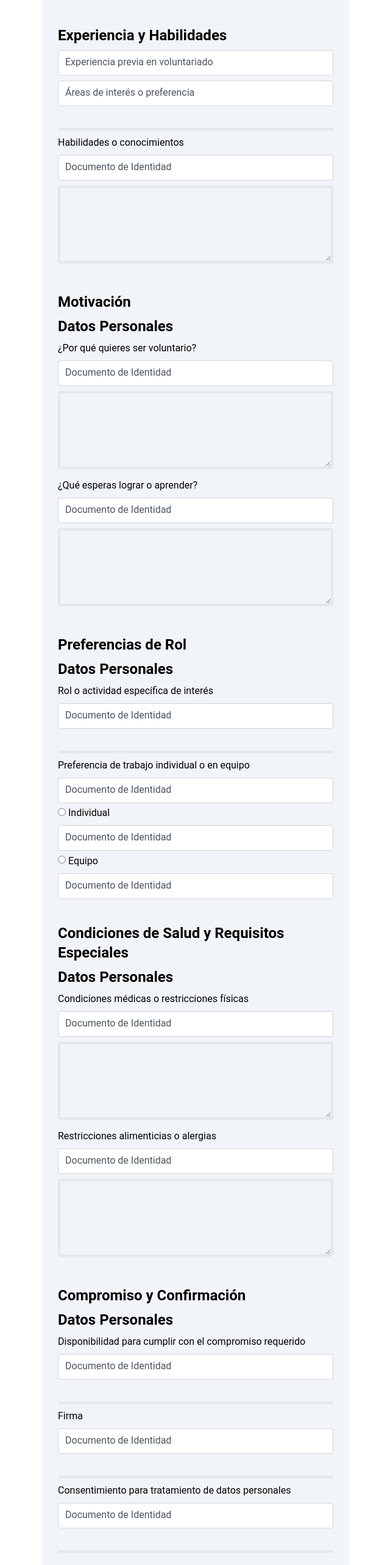
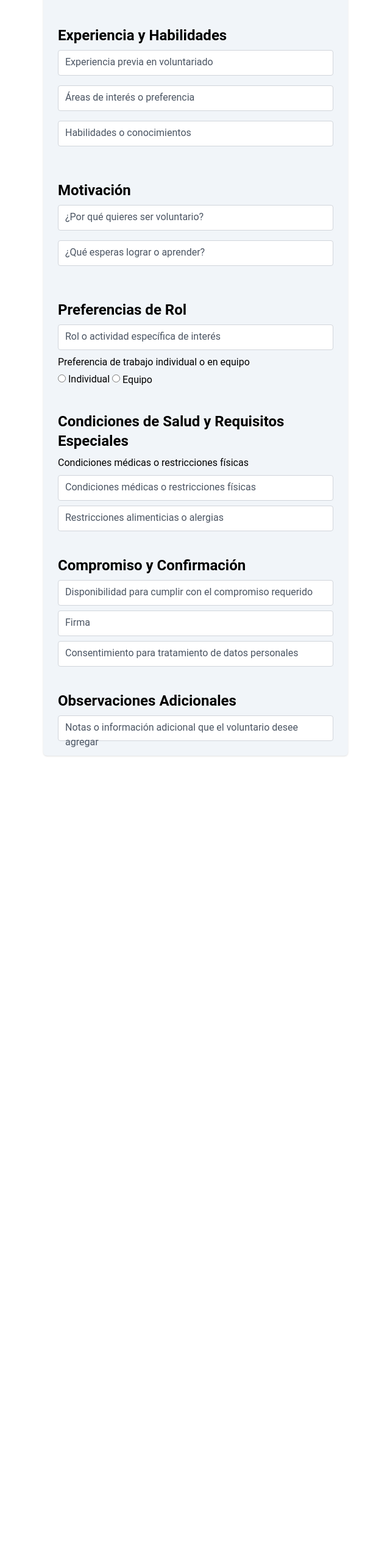
Before and after one commit to igrowker/i004-pawsome-front, a React (Vite) app: page / in a window 1280 px wide. Shown: the part 1080-3646 px from the top of the page at 61% size, without its empty margins (319-959 px from the left). After the commit the page ends 2359 px from the top, so only its background shows below. Built offline with nearby package versions, Linux system fonts and the light colour scheme.

Commit message:
fixed styles in voluteerForm and used reutilizable component

```diff
--- a/src/views/VolunteerForm.tsx
+++ b/src/views/VolunteerForm.tsx
@@ -97,6 +97,7 @@ const VolunteerForm = () => {
             className="text-2xl font-bold font-roboto"
           />
 
+          <div>
             <Input
               placeholder="Experiencia previa en voluntariado"
               name="experience"
@@ -105,224 +106,124 @@ const VolunteerForm = () => {
 
             <Input
               placeholder="Áreas de interés o preferencia"
-            name="dni"
+              name="preferenceArea"
               required={true}
             />
-          <input
-            type="text"
-            className="bg-transparent border-b-4 w-full outline-none leading-7"
-            id="preferenceArea"
+
+
+            <Input
+              placeholder="Habilidades o conocimientos"
+              name="knowledge"
+              required={true}
             />
-          <label htmlFor="knowledge" className="block">
-            Habilidades o conocimientos
-          </label>
+          </div>
+
+        </fieldset>
+        <fieldset className="space-y-2 mt-10">
+
+          <Legend
+            text="Motivación"
+            className="text-2xl font-bold font-roboto"
+          />
+
+          <div>
             <Input
               type="number"
-            placeholder="Documento de Identidad"
-            name="dni"
+              placeholder="¿Por qué quieres ser voluntario?"
+              name="volunteer"
               required={true}
             />
-          <textarea
-            name="knowledge"
-            id="knowledge"
-            className="bg-transparent border-4 w-full outline-none leading-7 rounded h-32"
-          ></textarea>
+
+            <Input
+              type="number"
+              placeholder="¿Qué esperas lograr o aprender?"
+              name="learn"
+              required={true}
+            />
+          </div>
+
         </fieldset>
         <fieldset className="space-y-2 mt-10">
-          <legend className="text-2xl font-bold font-roboto">Motivación</legend>
           <Legend
-            text="Datos Personales"
+            text="Preferencias de Rol"
             className="text-2xl font-bold font-roboto"
           />
-          <label htmlFor="volunteer" className="block">
-            ¿Por qué quieres ser voluntario?
-          </label>
           <Input
-            type="number"
-            placeholder="Documento de Identidad"
-            name="dni"
+            placeholder="Rol o actividad específica de interés"
+            name="role"
             required={true}
           />
-          <textarea
-            name="volunteer"
-            id="volunteer"
-            className="bg-transparent border-4 w-full outline-none leading-7 rounded h-32"
-          ></textarea>
-          <label htmlFor="learn" className="block">
-            ¿Qué esperas lograr o aprender?
-          </label>
-          <Input
-            type="number"
-            placeholder="Documento de Identidad"
-            name="dni"
-            required={true}
-          />
-          <textarea
-            name="learn"
-            id="learn"
-            className="bg-transparent border-4 w-full outline-none leading-7 rounded h-32"
-          ></textarea>{" "}
-        </fieldset>
-        <fieldset className="space-y-2 mt-10">
-          <legend className="text-2xl font-bold font-roboto">
-            Preferencias de Rol
-          </legend>
-          <Legend
-            text="Datos Personales"
-            className="text-2xl font-bold font-roboto"
-          />
-          <label htmlFor="role" className="block">
-            Rol o actividad específica de interés
-          </label>
-          <Input
-            type="number"
-            placeholder="Documento de Identidad"
-            name="dni"
-            required={true}
-          />
-          <input
-            type="text"
-            id="role"
-            className="bg-transparent border-b-4 w-full outline-none leading-7"
-          />
+
           <label className="block">
             Preferencia de trabajo individual o en equipo
           </label>
-          <Input
-            type="number"
-            placeholder="Documento de Identidad"
-            name="dni"
-            required={true}
-          />
           <input type="radio" name="individual-team" id="individual" />{" "}
-          <label htmlFor="individual">Individual</label>
-          <Input
-            type="number"
-            placeholder="Documento de Identidad"
-            name="dni"
-            required={true}
-          />
+          <label htmlFor="individual">Individual</label>{" "}
+
           <input type="radio" name="individual-team" id="team" />{" "}
           <label htmlFor="team" className="align-middle">
             Equipo
           </label>
-          <Input
-            type="number"
-            placeholder="Documento de Identidad"
-            name="dni"
-            required={true}
-          />
+
         </fieldset>
         <fieldset className="space-y-2 mt-10">
-          <legend className="text-2xl font-bold font-roboto">
-            Condiciones de Salud y Requisitos Especiales
-          </legend>
           <Legend
-            text="Datos Personales"
+            text="Condiciones de Salud y Requisitos Especiales"
             className="text-2xl font-bold font-roboto"
           />
           <label htmlFor="medicalConditions" className="block">
             Condiciones médicas o restricciones físicas
           </label>
           <Input
-            type="number"
-            placeholder="Documento de Identidad"
-            name="dni"
+            placeholder="Condiciones médicas o restricciones físicas"
+            name="medicalConditions"
             required={true}
           />
-          <textarea
-            name="medicalConditions"
-            id="medicalConditions"
-            className="bg-transparent border-4 w-full outline-none leading-7 rounded h-32"
-          ></textarea>
-          <label htmlFor="alergics" className="block">
-            Restricciones alimenticias o alergias
+          <Input
+            placeholder="Restricciones alimenticias o alergias"
+            name="alergics"
+            required={true}
+          />
+        </fieldset>
+        <fieldset className="space-y-2 mt-10">
+          <Legend
+            text="Compromiso y Confirmación"
+            className="text-2xl font-bold font-roboto"
+          />
+          <Input
+            placeholder="Disponibilidad para cumplir con el compromiso requerido"
+            name="commitment"
+            required={true}
+          />
+          <Input
+            type="number"
+            placeholder="Firma"
+            name="sign"
+            required={true}
+          />
+          <label htmlFor="permission" className="block">
+
           </label>
           <Input
             type="number"
-            placeholder="Documento de Identidad"
-            name="dni"
+            placeholder="Consentimiento para tratamiento de datos personales"
+            name="permission"
             required={true}
-          />
-          <textarea
-            name="alergics"
-            id="alergics"
-            className="bg-transparent border-4 w-full outline-none leading-7 rounded h-32"
-          ></textarea>
-        </fieldset>
-        <fieldset className="space-y-2 mt-10">
-          <legend className="text-2xl font-bold font-roboto">
-            Compromiso y Confirmación
-          </legend>
-          <Legend
-            text="Datos Personales"
-            className="text-2xl font-bold font-roboto"
-          />
-          <label htmlFor="commitment" className="block">
-            Disponibilidad para cumplir con el compromiso requerido
-          </label>
-          <Input
-            type="number"
-            placeholder="Documento de Identidad"
-            name="dni"
-            required={true}
-          />
-          <input
-            type="text"
-            id="commitment"
-            className="bg-transparent border-b-4 w-full outline-none leading-7"
-          />
-          <label htmlFor="sign" className="block">
-            Firma
-          </label>
-          <Input
-            type="number"
-            placeholder="Documento de Identidad"
-            name="dni"
-            required={true}
-          />
-          <input
-            type="text"
-            id="sign"
-            className="bg-transparent border-b-4 w-full outline-none leading-7"
-          />
-          <label htmlFor="permission" className="block">
-            Consentimiento para tratamiento de datos personales
-          </label>
-          <Input
-            type="number"
-            placeholder="Documento de Identidad"
-            name="dni"
-            required={true}
-          />
-          <input
-            type="text"
-            id="permission"
-            className="bg-transparent border-b-4 w-full outline-none leading-7"
           />
         </fieldset>
         <fieldset className="space-y-2 mt-10">
-          <legend className="text-2xl font-bold font-roboto">
-            Observaciones Adicionales
-          </legend>
           <Legend
-            text="Datos Personales"
+            text="Observaciones Adicionales"
             className="text-2xl font-bold font-roboto"
           />
           <label htmlFor="adicionalInfo" className="block">
-            Notas o información adicional que el voluntario desee agregar
+
           </label>
           <Input
-            type="number"
-            placeholder="Documento de Identidad"
-            name="dni"
+            placeholder="Notas o información adicional que el voluntario desee agregar"
+            name="adicionalInfo"
             required={true}
           />
-          <textarea
-            name="adicionalInfo"
-            id="adicionalInfo"
-            className="bg-transparent border-4 w-full outline-none leading-7 rounded h-32"
-          ></textarea>
         </fieldset>
       </form>
     </>
```
Lines whose indentation alone changed are shown as unchanged.
